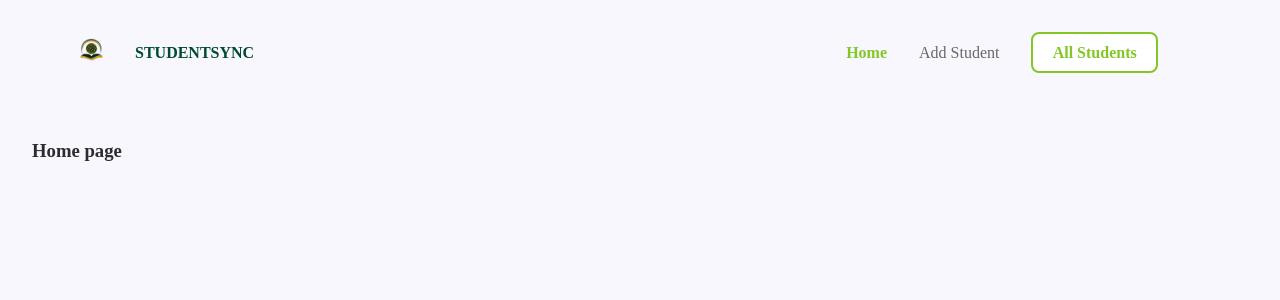
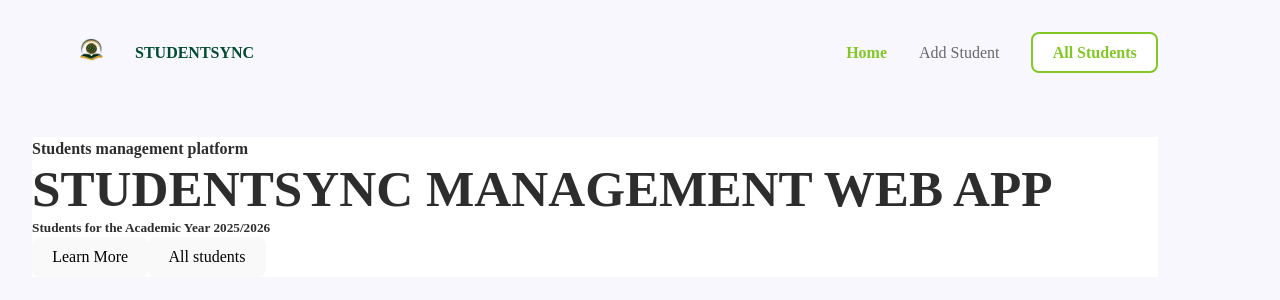
Before and after one commit to RP-Tumba/studentsync-frontend-emerald, a React (Vite) app: page / in a window 1280 px wide. Shown: the top 300 px of the page. Built offline with nearby package versions, Linux system fonts and the light colour scheme.

Commit message:
feat: banner structure left side

```diff
--- a/src/pages/Home.jsx
+++ b/src/pages/Home.jsx
@@ -1,6 +1,20 @@
 const Home = () => {
-    return <>
-        <h3>Home page</h3>
-    </>
-}
-export default Home
+  return (
+    <div className="container">
+      <div className="intro">
+        <div className="left-side">
+          <h4 className="text-light-green">Students management platform </h4>
+          <h1 className="font-bold text-green-600">STUDENTSYNC MANAGEMENT WEB APP</h1>
+          <h5 className="text-amber">Students for the Academic Year 2025/2026</h5>
+
+          <div>
+            <button className="btn btn-outline-green">Learn More</button>
+            <button className="btn btn-green">All students</button>
+          </div>
+        </div>
+        <div className="right-side"></div>
+      </div>
+    </div>
+  );
+};
+export default Home;
```
